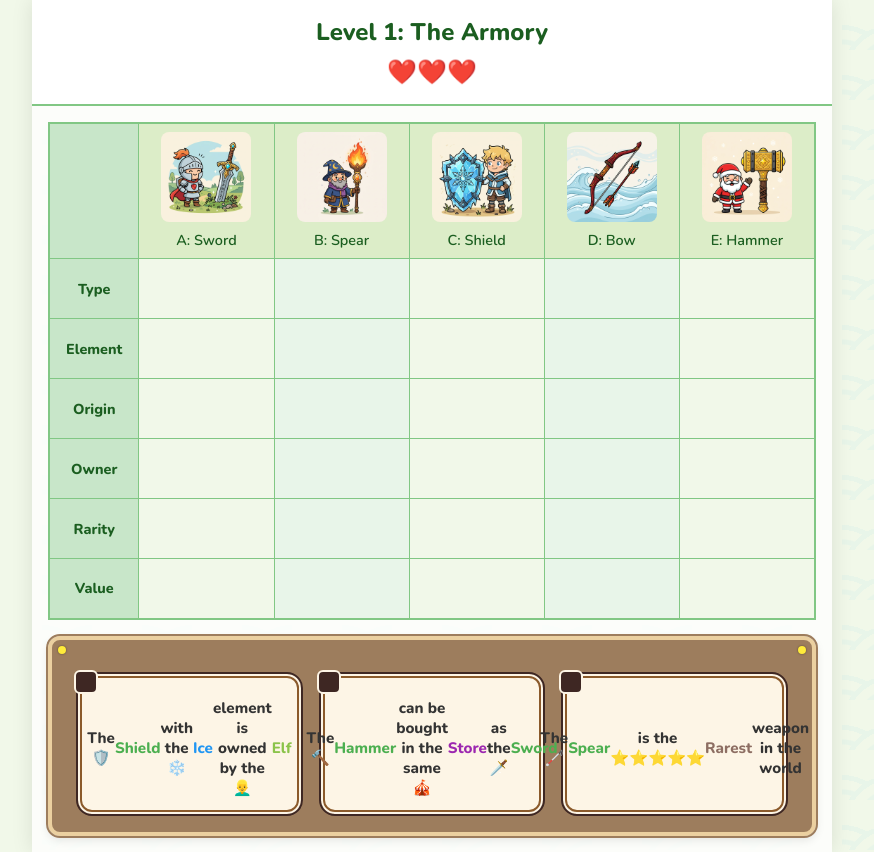
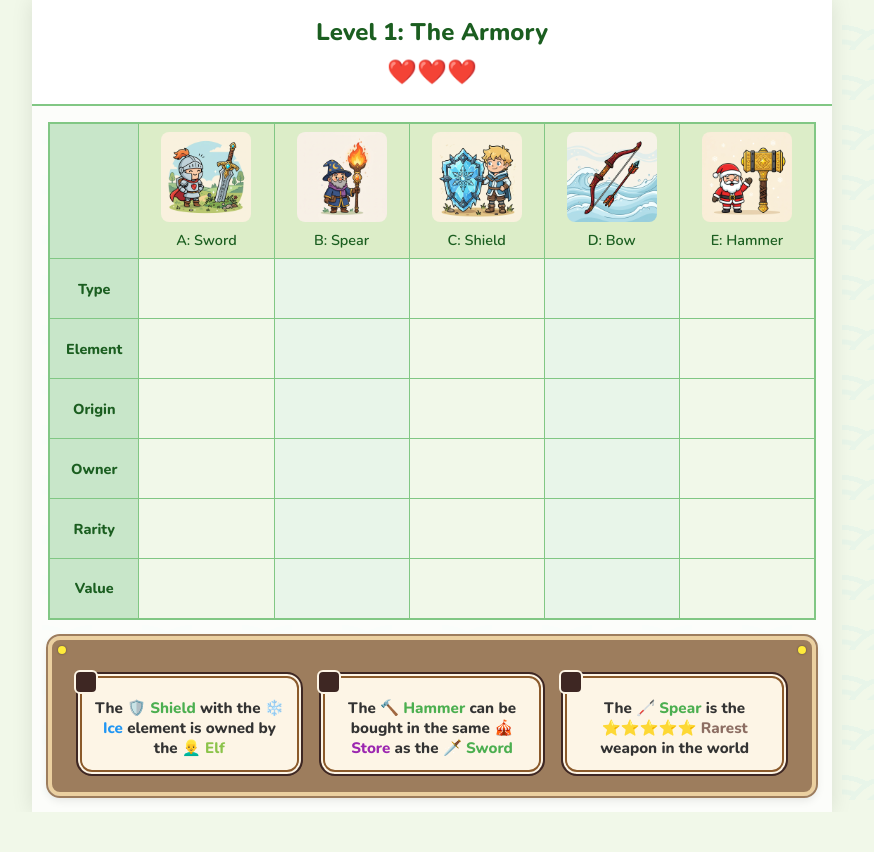
Before and after one commit to Feltoo/Profile-Match, a React (Vite) app: page / in a window 1280 px wide. Shown: the whole page, without its empty margins (208-1082 px from the left). After the commit the page ends 812 px from the top, so only its background shows below. Built offline with nearby package versions, Linux system fonts and the light colour scheme.

Commit message:
Fix text layout in clue cards

```diff
--- a/src/App.jsx
+++ b/src/App.jsx
@@ -165,8 +165,9 @@ function App() {
             <div
               key={clue.id}
               className={`clue-card ${clue.status === 'highlight' ? 'highlight' : ''}`}
-              dangerouslySetInnerHTML={{ __html: clue.text }}
-            />
+            >
+              <div dangerouslySetInnerHTML={{ __html: clue.text }} />
+            </div>
           ))}
         </div>
       </div>
```
